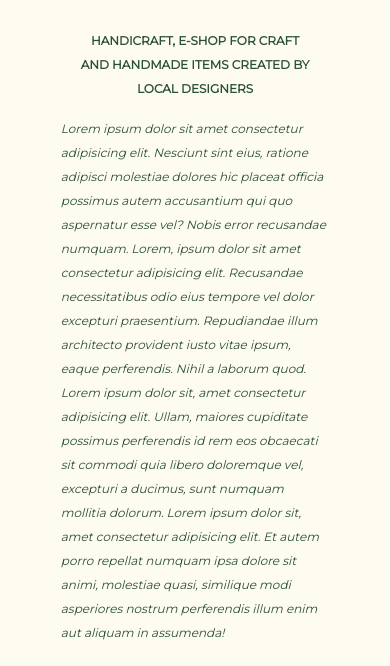
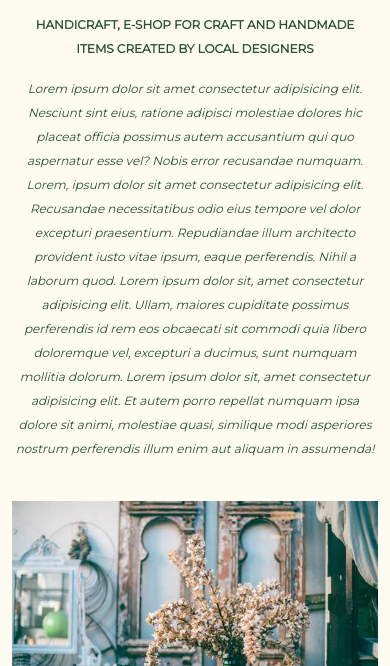
Before and after one commit to WebshopProject/web-shop, a plain HTML site: page pages/about/about.html in a window 390 px wide. Shown: the part 144-810 px from the top of the page. Drawn offline with nearby package versions, Linux system fonts and the light colour scheme.

Commit message:
fix paragraph text adjustment on small screens

```diff
--- a/pages/about/about.html
+++ b/pages/about/about.html
@@ -97,12 +97,12 @@
       </div> <!-- navbar-collapse.// -->
     </div> <!-- container-fluid.// -->
   </nav>
-  <div class="container-fluid w-75">
-    <div class="row mx-auto m-3">
+  <div class="container-fluid"  style="max-width: 676px;">
+    <div class="row mx-auto mt-3">
       <h2 class="page__title text-center">Our History</h2>
     </div>
-    <div class="row ">
-      <div class="col-12 mx-auto pb-2 justify-content-center">
+    <div class="row text-center">
+      <div class="col-12 mx-auto pb-2">
         <h5 class="info-txt text-center m-3 text-uppercase" style="font-weight: bold; line-height: 2;">HandiCraft,
           E-shop
           for craft and
@@ -110,7 +110,7 @@
           created
           by
           local designers</h5>
-        <p class="info-txt" style="line-height: 2;font-style: italic;"> Lorem ipsum dolor sit amet consectetur
+        <p class="info-txt justify-content-start" style="line-height: 2;font-style: italic;"> Lorem ipsum dolor sit amet consectetur
           adipisicing elit. Nesciunt sint eius, ratione adipisci molestiae dolores hic placeat officia
           possimus autem accusantium qui quo aspernatur esse vel? Nobis error recusandae numquam.
           Lorem, ipsum dolor sit amet consectetur adipisicing elit. Recusandae necessitatibus odio eius
```
